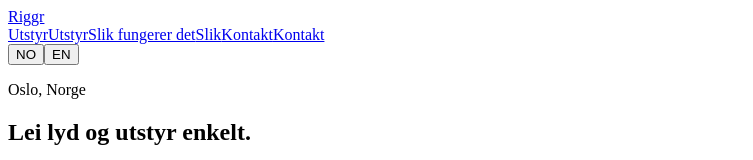
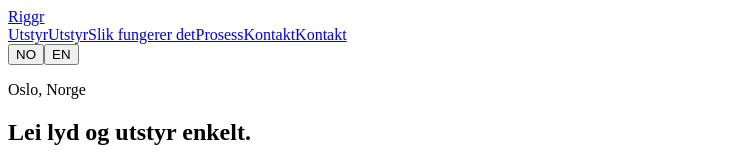
Before and after one commit to DanielFaour/Riggr, a React (Vite) app in the folder riggr/: page / in a window 1280 px wide. Shown: the top 160 px of the page, without its empty margins (0-753 px from the left). Built offline with nearby package versions, Linux system fonts and the light colour scheme; no server answers; the HTML template or start-up script is replaced by a standard one.

Commit message:
Update translations.js

```diff
--- a/riggr/src/i18n/translations.js
+++ b/riggr/src/i18n/translations.js
@@ -11,7 +11,7 @@ export const translations = {
       equipment: 'Utstyr',
       equipmentShort: 'Utstyr',
       howItWorks: 'Slik fungerer det',
-      howItWorksShort: 'Slik',
+      howItWorksShort: 'Prosess',
       contact: 'Kontakt',
       contactShort: 'Kontakt',
     },
@@ -194,7 +194,7 @@ export const translations = {
       equipment: 'Equipment',
       equipmentShort: 'Gear',
       howItWorks: 'How it works',
-      howItWorksShort: 'How',
+      howItWorksShort: 'Process',
       contact: 'Contact',
       contactShort: 'Contact',
     },
```
